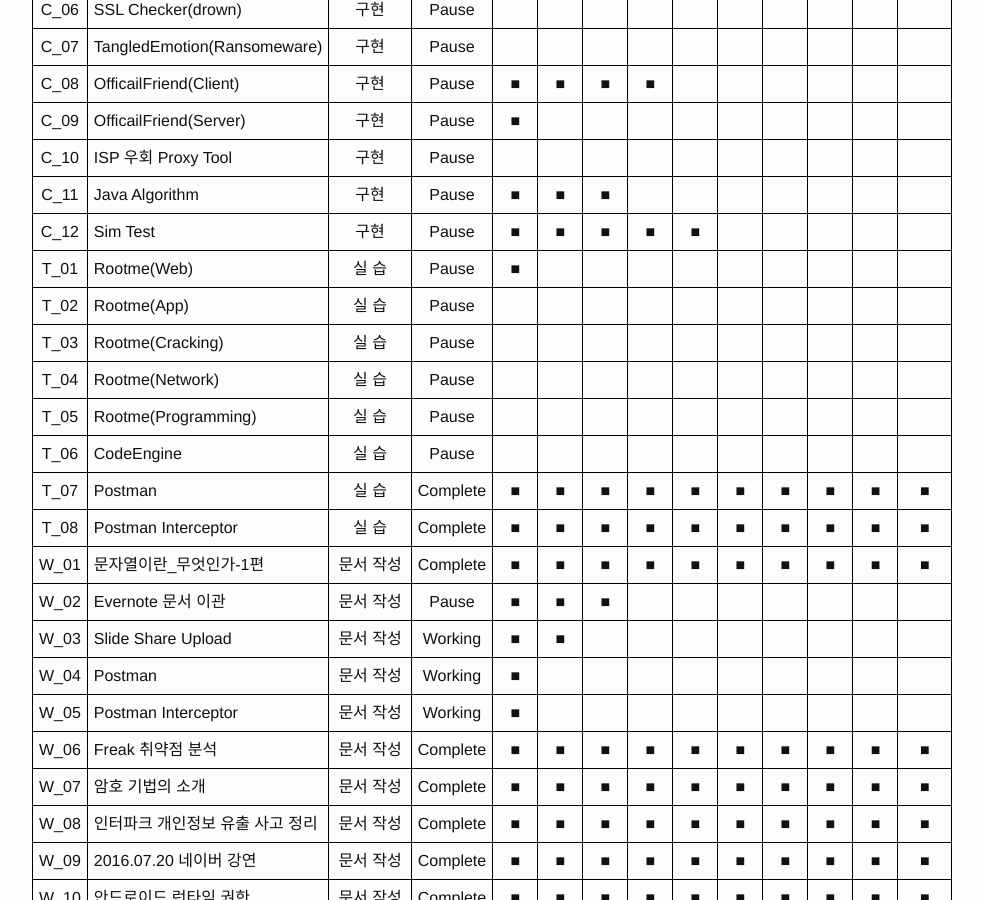
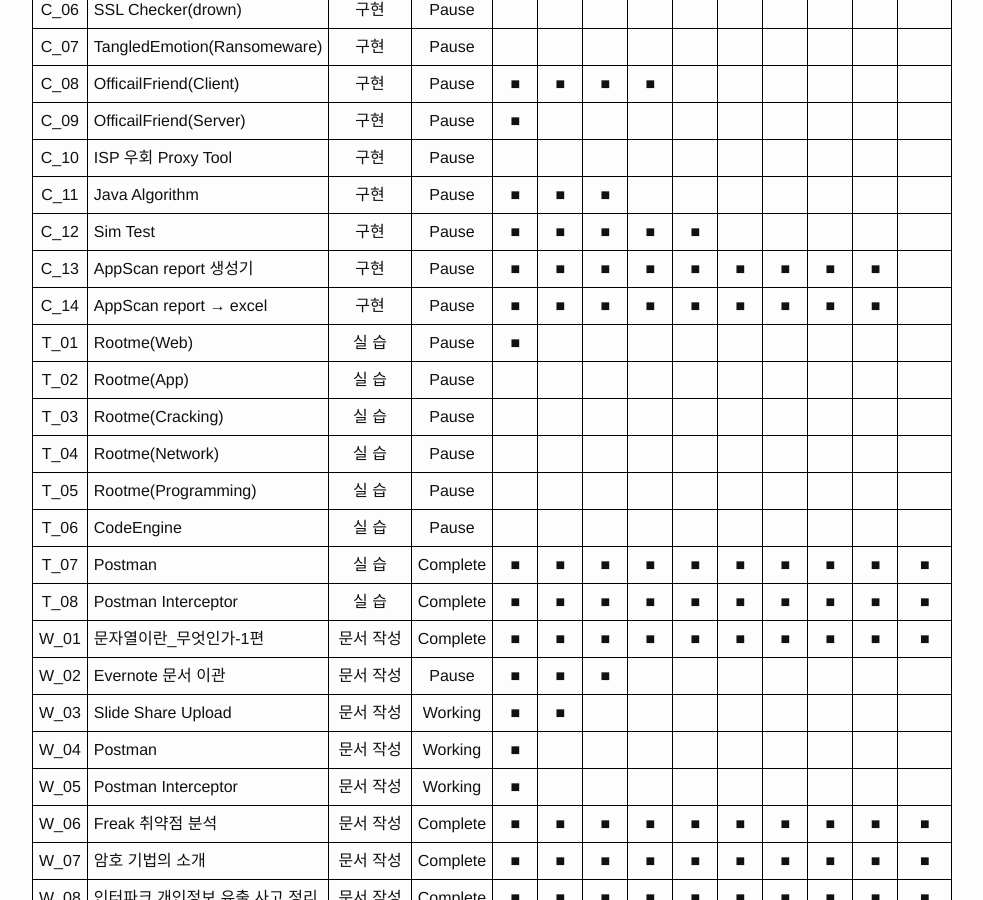
Before and after one commit to LktProgrammer/bongbongco.github.io, a Jekyll site: the page built from _posts/2016-09-12-GarbageTask.markdown, in a window 1280 px wide and 900 px high, scrolled down 556 px. Shown: the whole window, without its empty margins (238-1221 px from the left). Built offline with Jekyll 4.4.1, drawn with Linux system fonts in a browser that asks for light colours.

Commit message:
Update 2016-09-12-GarbageTask.markdown

```diff
--- a/_posts/2016-09-12-GarbageTask.markdown
+++ b/_posts/2016-09-12-GarbageTask.markdown
@@ -24,6 +24,8 @@ title: 개인 프로젝트 목록.
 |C_10| ISP 우회 Proxy Tool|구현|Pause||||||||||
 |C_11| Java Algorithm|구현|Pause|■|■|■|||||||
 |C_12| Sim Test|구현|Pause|■|■|■|■|■|||||
+|C_13| AppScan report 생성기|구현|Pause|■|■|■|■|■|■|■|■|■||
+|C_14| AppScan report → excel|구현|Pause|■|■|■|■|■|■|■|■|■||
 |--+-----------+------+---+---+---+---+---+---+---+---+---+----+----|
 |T_01| Rootme(Web)|실 습|Pause|■|||||||||
 |T_02| Rootme(App)|실 습|Pause||||||||||
```
